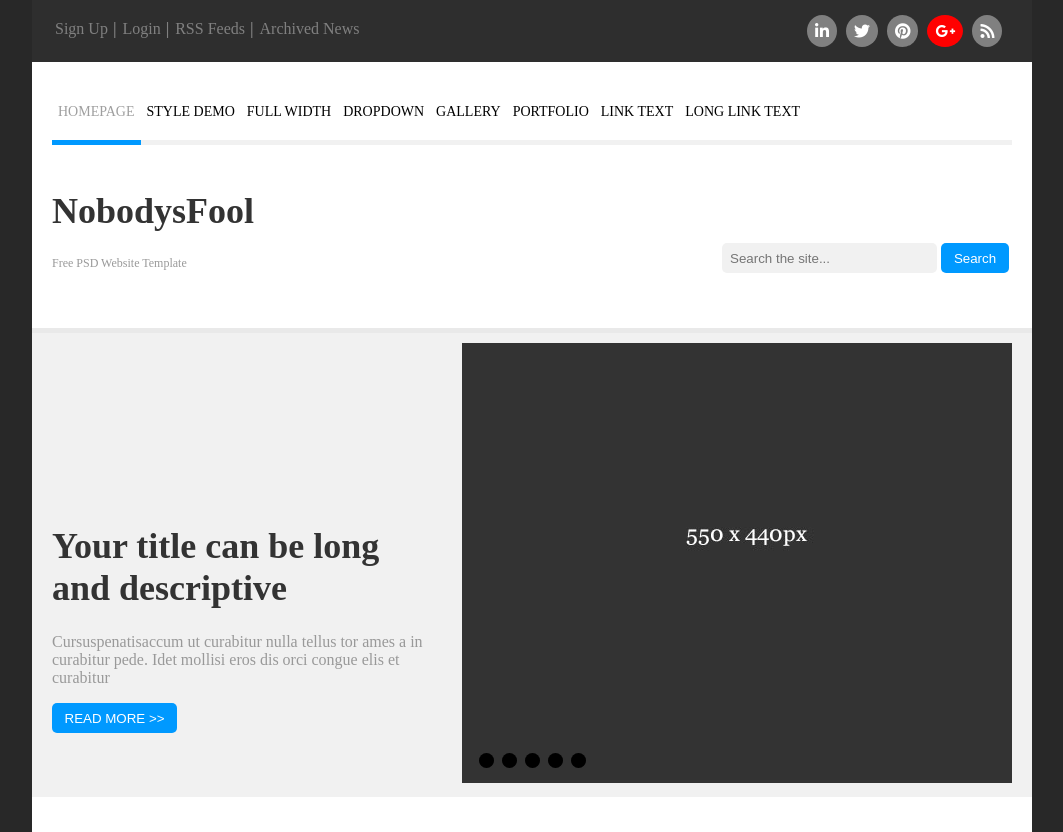
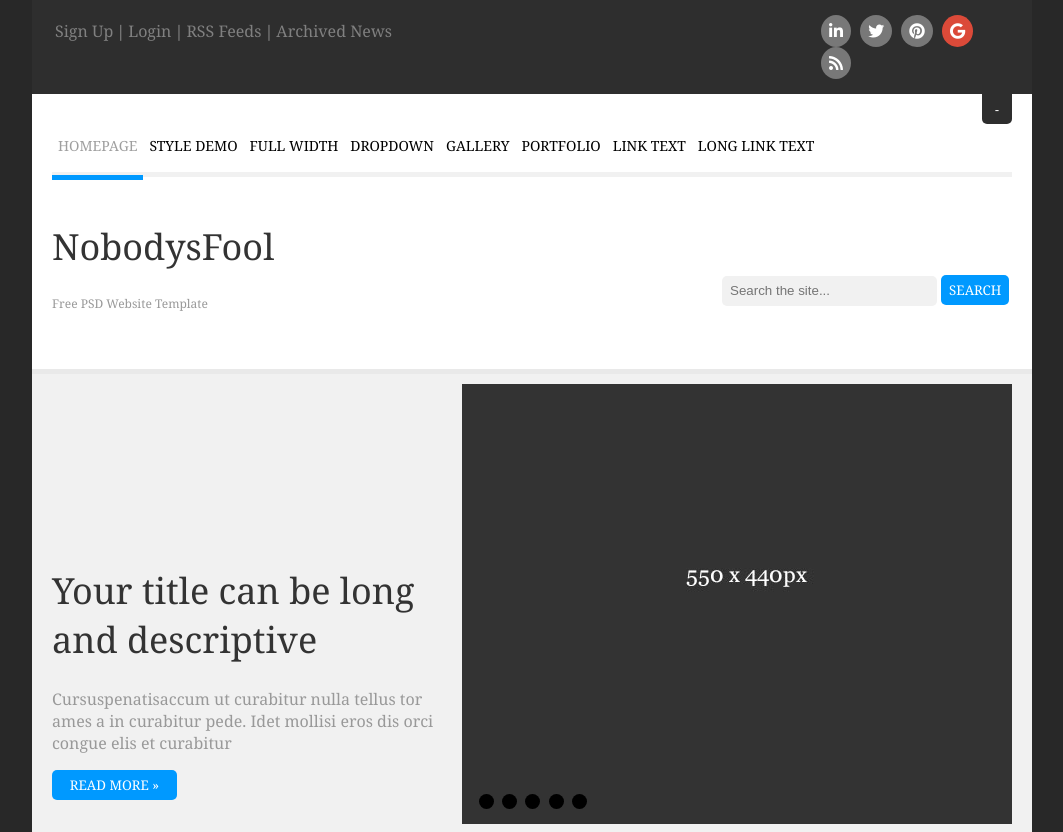
Before and after one commit to DovydasN/Front-End-ND, a plain HTML site: page Task5/index.html in a window 1280 px wide. Shown: the top 832 px of the page, without its empty margins (108-1171 px from the left). Drawn offline with Linux system fonts and the light colour scheme.

Commit message:
Task5 littel fix

```diff
--- a/Task5/index.html
+++ b/Task5/index.html
@@ -2,7 +2,7 @@
 <html>
 <head>
     <meta charset="utf-8">
-    <title>Page Title</title>
+    <title>Karpymas</title>
     <link rel="stylesheet" type="text/css" href="style/style.css" />
     <link rel="stylesheet" href="https://use.fontawesome.com/releases/v5.0.13/css/all.css" integrity="sha384-DNOHZ68U8hZfKXOrtjWvjxusGo9WQnrNx2sqG0tfsghAvtVlRW3tvkXWZh58N9jp" crossorigin="anonymous">
 </head>
@@ -11,10 +11,10 @@
   <div class="max_width topcontainer clearfix">
     <div class="left_float padding_link">
         <ul class="nav">
-            <li><a href="#Sign Up">Sign Up<span id="pipe">|</span></a></li>
-            <li><a href="#Login" id="line">Login<span id="pipe">|</span></a></li>
-            <li><a href="#RSS Feeds"id="line">RSS Feeds<span id="pipe">|</span></a></li>
-            <li><a href="#Archived News"id="line">Archived News</a></li>
+            <li><a href="#Sign Up">Sign Up</a><span id="pipe">|</span></li>
+            <li><a href="#Login">Login</a><span id="pipe">|</span></li>
+            <li><a href="#RSS Feeds">RSS Feeds</a><span id="pipe">|</span></li>
+            <li><a href="#Archived News">Archived News</a></li>
          </ul>
   </div>
 <!-- Icon group -->
@@ -22,9 +22,13 @@
         <span><a href="https://www.linkedin.com/"><i class="fab fa-linkedin-in color_in"></i></a></span>
         <span><a href="https://twitter.com/"><i class="fab fa-twitter color_twitter"></i></a></span>
         <span><a href="https://www.pinterest.com/"><i class="fab fa-pinterest color_pinterest"></i></a></span>
-        <span><a href="https://plus.google.com/discover"><i class="fab fa-google-plus-g color_google"></i></a></span>
+        <span><a href="https://plus.google.com/discover"><i class="fab fa-google color_google"></i></a></span>
         <span><a href="https://lt.wikipedia.org/wiki/RSS"><i class="fas fa-rss color_rss"></i></a></span>
     </div>
+   </div>
+<!-- Minus button -->
+   <div class="minus_padding max_width">
+       <button class="minus_box">-</button>
    </div>
 <!-- Nav button group 2 -->
 <header class="container max_width clearfix">
@@ -50,7 +54,7 @@
       <form>
          <div id="form_padding">
            <input type="search" name="q" placeholder="Search the site..." required="optional">
-           <button>Search</button>
+           <button id="search_button">SEARCH</button>
          </div>
       </form>
     </div>
@@ -61,7 +65,7 @@
     <div class="slider_text float_slider">
         <h1 id="s_text">Your title can be long and descriptive</h1>
         <P id="p_text">Cursuspenatisaccum ut curabitur nulla tellus tor ames a in curabitur pede. Idet mollisi eros dis orci congue elis et curabitur</P>
-        <button id="readmore">READ MORE >></button>
+        <button id="readmore">READ MORE &#187</button>
     </div>
     <div class="float_img relative">
         <img src="img/gray.jpg" alt="gray" width="550px" height="440px">
@@ -159,7 +163,7 @@
             <input type="email" name="email" placeholder="Email" required="optional">
             <input type="text" name="subject" placeholder="Subject" required="optional">
             <textarea>Message</textarea>
-            <button class="footer_button">Submit</button>
+            <button class="footer_button">SUBMIT</button>
         </form>
     </div>
 </div>
--- a/Task5/style/style.css
+++ b/Task5/style/style.css
@@ -6,6 +6,10 @@ body,html {
     height: 100%;
     margin: 0;
     background-color: #282828;
+}
+body, h1, h2, h3, h4, h5, h6 {
+    font-family: Georgia, 'Times New Roman', Times, serif;
+	font-weight: 400;
 }
 /* Top table */
 .topcontainer {
@@ -32,19 +36,24 @@ body,html {
     color: gray;
     padding: 0 3px;
 }
+.nav li a:hover {
+    color: #f1f1f1;
+}
 .left_float {
     float: left;
-    width: 75%;
+    width: 76.4%;
 }
 .padding_link {
     padding: 0 20px;
 }
 #pipe {
     font-weight: bold;
+    color: gray;
+    padding: 0;
 }
 /* Icon table */
 .color_in {
-    background-color: gray;
+    background-color: #787878;
     color: #ffff;
     padding: 8px;
     border-radius: 50%;
@@ -54,7 +63,7 @@ body,html {
  background-color: blue;
 }
 .color_twitter {
-    background-color: gray;
+    background-color: #787878;
     color: #ffff;
     padding: 8px;
     border-radius: 50%;
@@ -63,7 +72,7 @@ body,html {
     background-color: #0099ff;
 }
 .color_pinterest {
-    background-color: gray;
+    background-color: #787878;
     color: #ffff;
     padding: 8px;
     border-radius: 50%;
@@ -72,13 +81,16 @@ body,html {
     background-color: red;
 }
 .color_google {
-    background-color: red;
+    background-color: #db4a39;
     color: #ffff;
     padding: 8px;
     border-radius: 50%;
 }
+.color_google:hover {
+    background-color: red;
+}
 .color_rss {
-    background-color: gray;
+    background-color: #787878;
     color: #ffff;
     padding: 8px;
     border-radius: 50%;
@@ -88,7 +100,7 @@ body,html {
 }
 .left_icon {
     float: left;
-    width: 25%;
+    width: 23.6%;
 }
 .padding_icon {
     padding: 0 20px;
@@ -96,9 +108,25 @@ body,html {
 span {
     padding-left: 5px;
 }
+/* Minus button*/
+.minus_padding {
+    background-color: #ffff;
+    padding-bottom: 40px;
+}
+.minus_box {
+    background-color: #2e2e2e;
+    color: #ffff;
+    width: 30px;
+    height: 30px;
+    border: none;
+    cursor: pointer;
+    float: right;
+    margin-right: 20px;
+    border-bottom-left-radius: 5px;
+    border-bottom-right-radius: 5px;
+}
 /* white container */
 .container {
-    padding-top: 40px;
     padding-bottom: 45px;
     background-color: #ffff;
 }
@@ -159,7 +187,7 @@ input[type=search] {
     border-radius: 5px;
     padding-left: 8px;
 }
-button {
+#search_button {
     background-color: #0099ff;
     color: #ffff;
     width: 68px;
@@ -167,6 +195,7 @@ button {
     border: none;
     border-radius: 5px;
     cursor: pointer;
+    font-family: Georgia, 'Times New Roman', Times, serif;
 }
 .search_float {
     float: left;
@@ -176,7 +205,7 @@ button {
     padding: 0 20px;
     margin-top: 53px;
 }
-/* Slider image */
+/* Slider image and text */
 .slider_padding {
     padding-top: 10px;
     padding-bottom: 10px;
@@ -204,6 +233,7 @@ button {
     border: none;
     border-radius: 5px;
     cursor: pointer;
+    font-family: Georgia, 'Times New Roman', Times, serif;
 }
 .float_img {
     float: left;
@@ -256,6 +286,7 @@ button {
 #intro_p {
     font-size: 13px;
     color: #666666;
+    line-height: 1.5;
 }
 .intro_float_left {
     float: left;
@@ -285,12 +316,13 @@ button {
 #contact_button {
     background-color: #0099ff;
     color: #e0e0e0;
-    width: 278px;
-    height: 58px;
+    width: 280px;
+    height: 60px;
     border: none;
-    border-radius: 5px;
+    border-radius: 8px;
     cursor: pointer;
     font-size: 26px;
+    font-family: Georgia, 'Times New Roman', Times, serif;
 }
 .shout_text_left {
     float: left;
@@ -311,6 +343,8 @@ button {
 }
 #text_p {
     margin: 9px 0;
+    font-weight: bold;
+    color: #333333;
 }
 /* Footer */
 .footer {
@@ -344,6 +378,8 @@ button {
 }
 #text_footer {
     color: #666666;
+    font-size: 14px;
+    line-height: 1.5;
 }
 #footer_text {
     margin: 0;
@@ -391,11 +427,12 @@ textarea {
     border-radius: 5px;
     cursor: pointer;
     margin: 12px 0;
+    font-family: Georgia, 'Times New Roman', Times, serif;
 }
 #readmore_footer {
      color: #0099ff;
      text-decoration: none;
-     margin-left: 120px;
+     margin-left: 115px;
 }
 h4 {
     color: white;
```
